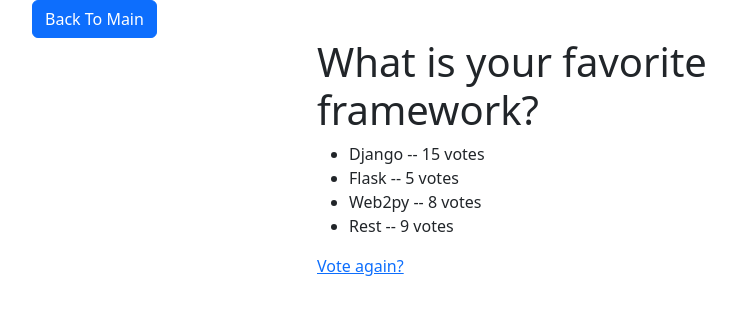
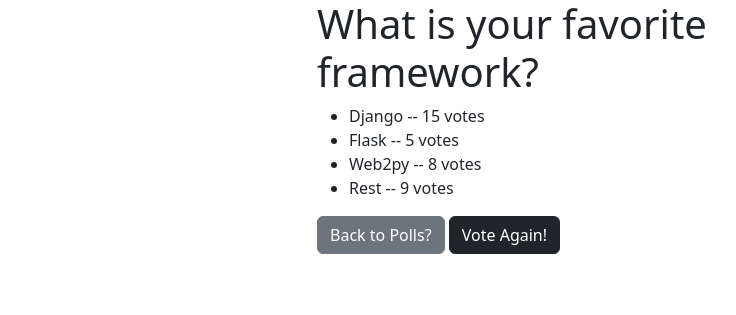
Before and after one commit to Vsirotkin/pollsterProject, a Django app: page /1/results/ in a window 1280 px wide. Shown: the top 315 px of the page, without its empty margins (50-786 px from the left). Run offline with Django 4.2, Linux system fonts and the light colour scheme; data comes from the database, SQL or seed files in the repository; both versions use the stored data as it was after the commit.

Commit message:
vote again and return to main

```diff
--- a/polls/templates/polls/results.html
+++ b/polls/templates/polls/results.html
@@ -10,6 +10,7 @@
         {% endfor %}
     </ul>
 
-    <a href="{% url 'polls:detail' question.id %}">Vote again?</a>
+    <a class="btn btn-secondary" href="{% url 'polls:index' %}">Back to Polls?</a>
+    <a class="btn btn-dark" href="{% url 'polls:detail' question.id %}">Vote Again!</a>
 
 {% endblock content %}
--- a/templates/base.html
+++ b/templates/base.html
@@ -7,8 +7,6 @@
   </head>
   <body>
       <div class="container">
-          {% include 'navbar.html' %}
-
           <div class="row">
               <div class="col-md-6 m-auto">
                   {% block content %}
```
Also changed, not shown: db.sqlite3.
